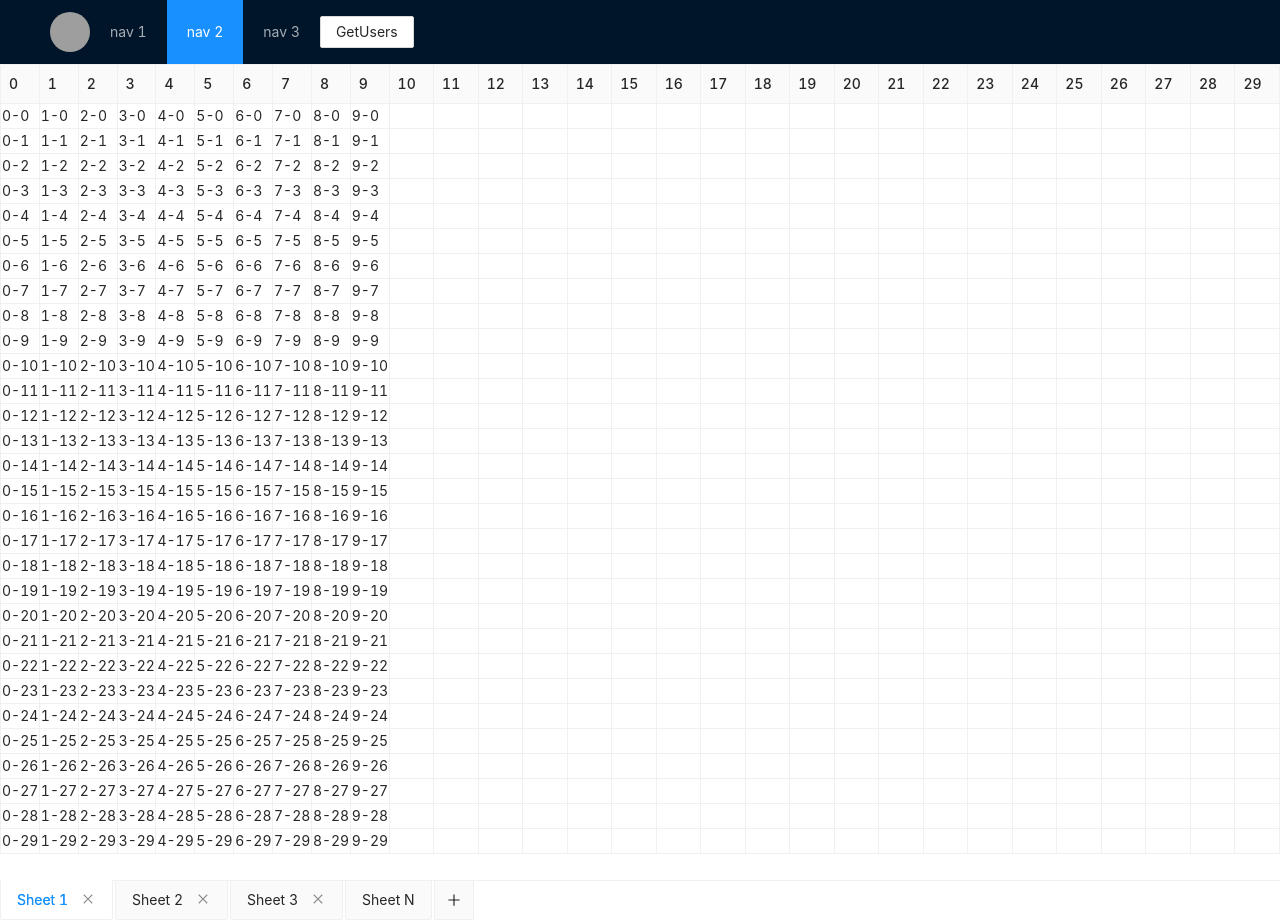
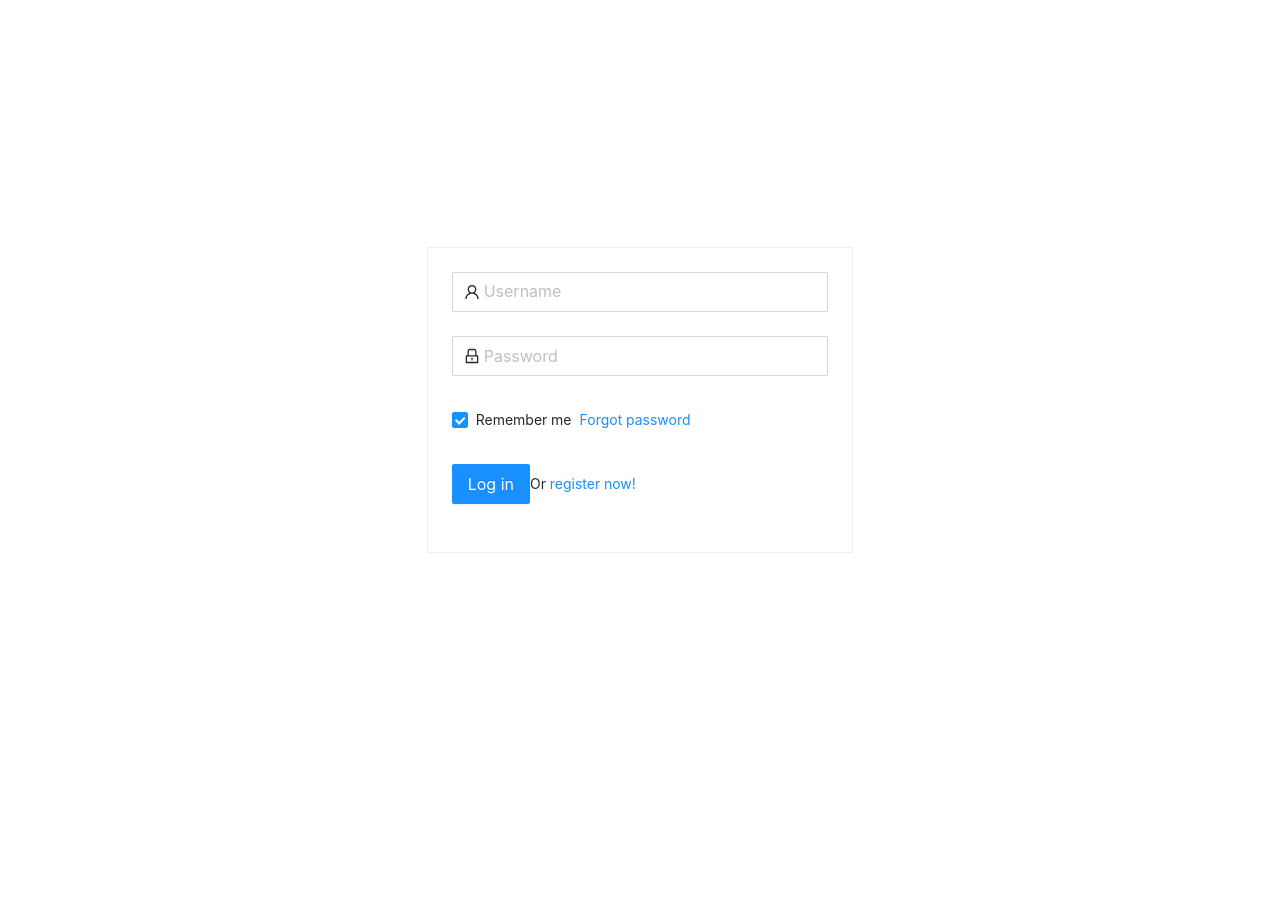
Before and after one commit to AlexGitH/excel-test, a React (Create React App) app in the folder client/: page / in a window 1280 px wide. After the commit the page ends 800 px from the top, so only its background shows below. Built offline with nearby package versions, Linux system fonts and the light colour scheme; grey boxes are pictures that could not be loaded.

Commit message:
Include login form into App;

```diff
--- a/client/src/App.js
+++ b/client/src/App.js
@@ -7,6 +7,9 @@ import {actionGetUsers} from './reducers/actions';
 //   actionAuthLogin,
 // } from './reducers/actions'
 import DocumentEditor from './components/DocumentEditor'
+import NormalLoginForm from './components/LoginForm';
+import { Row, Col } from 'antd';
+// import Layout from 'antd/lib/layout/layout';
 
 // NOTE: for testing only
 const CDocumentEditor = connect(state=>({
@@ -21,7 +24,15 @@ function App() {
     <Provider store={store}>
       <div className="App">
         {/* <UserInfo /> */}
-        <CDocumentEditor />
+        <Row justify="center" align="middle" style={{ minHeight: '100vh' }}>
+          <Col span={8} >
+
+            <NormalLoginForm />
+
+          </Col>
+        </Row>
+
+        {/* <CDocumentEditor /> */}
       </div>
     </Provider>
   );
```
